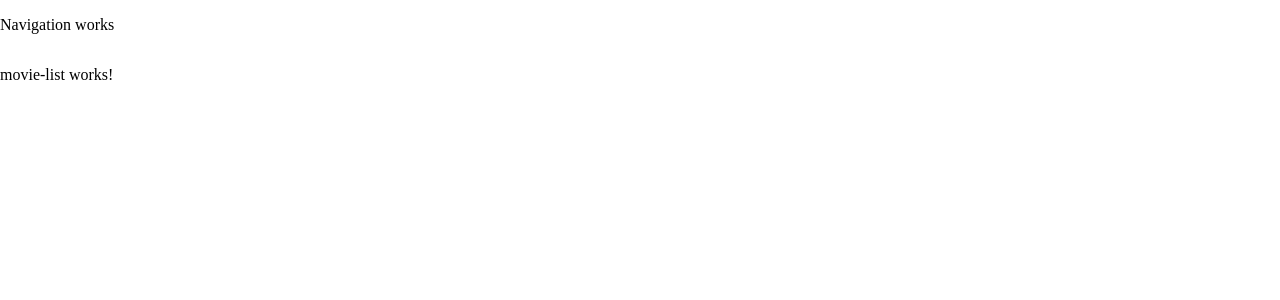
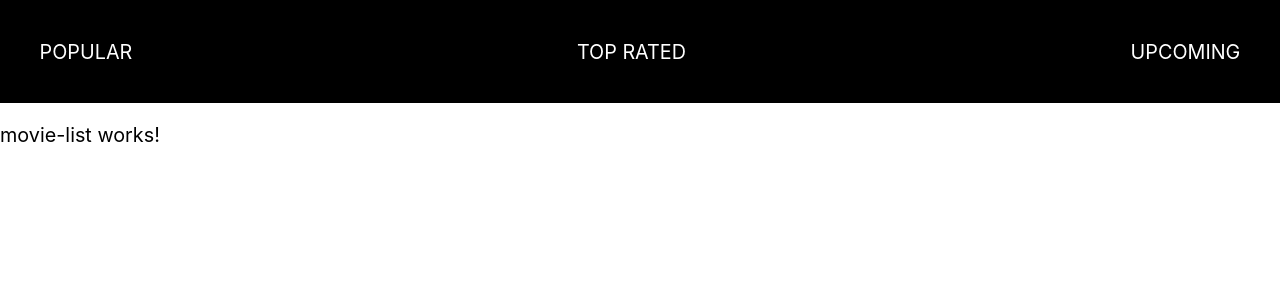
Before and after one commit to Manu-999/angular-movies, an Angular app: page /movies/popular in a window 1280 px wide. Shown: the top 300 px of the page. Built offline with nearby package versions, Linux system fonts and the light colour scheme.

Commit message:
navigation done

```diff
--- a/src/app/navigation/navigation.component.html
+++ b/src/app/navigation/navigation.component.html
@@ -1 +1,5 @@
-<p>Navigation works</p>
+<div class="navigation">
+    <a routerLink="/movies/popular">Popular</a>
+    <a routerLink="/movies/top_rated">Top Rated</a>
+    <a routerLink="/movies/upcoming">Upcoming</a>
+</div>
--- a/src/app/navigation/navigation.component.scss
+++ b/src/app/navigation/navigation.component.scss
@@ -0,0 +1,12 @@
+.navigation {
+    display: flex;
+    justify-content: space-between;
+    background: black;
+    color: white;
+    padding: 2em;
+    a {
+      color: white;
+      text-transform: uppercase;
+      text-decoration: none;
+    }
+  }
--- a/src/styles.scss
+++ b/src/styles.scss
@@ -1,9 +1,27 @@
+//reset
 body {
     margin: 0;
     * {
       box-sizing: border-box;
     }
   }
+// typo
+body {
+  margin: 0;
+  padding: 0;
+  font-family: -apple-system, BlinkMacSystemFont, "Segoe UI", "Roboto", "Oxygen",
+    "Ubuntu", "Cantarell", "Fira Sans", "Droid Sans", "Helvetica Neue",
+    sans-serif;
+  -webkit-font-smoothing: antialiased;
+  -moz-osx-font-smoothing: grayscale;
+  font-size: calc(7px + 1vw);
+}
+code {
+  font-family: source-code-pro, Menlo, Monaco, Consolas, "Courier New",
+    monospace;
+}
+
+// layout
   .body {
     display: flex;
     flex-direction: column;
```
